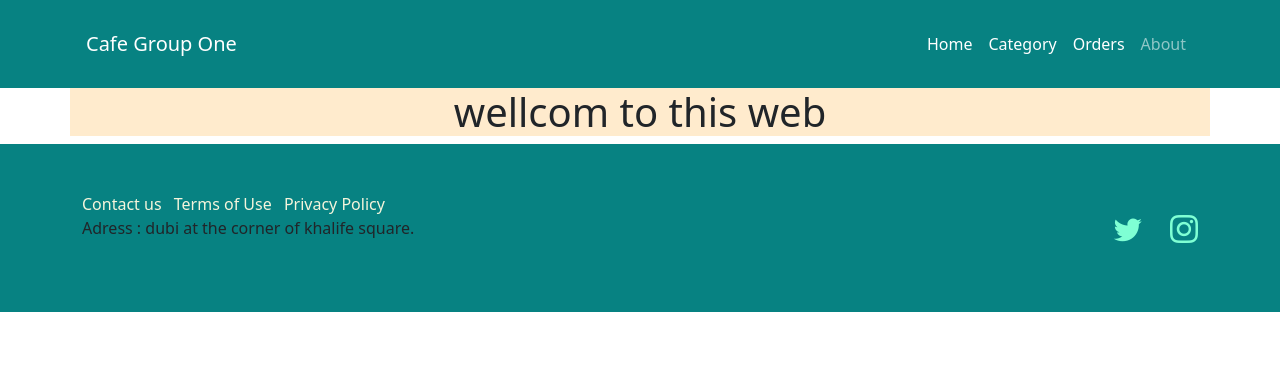
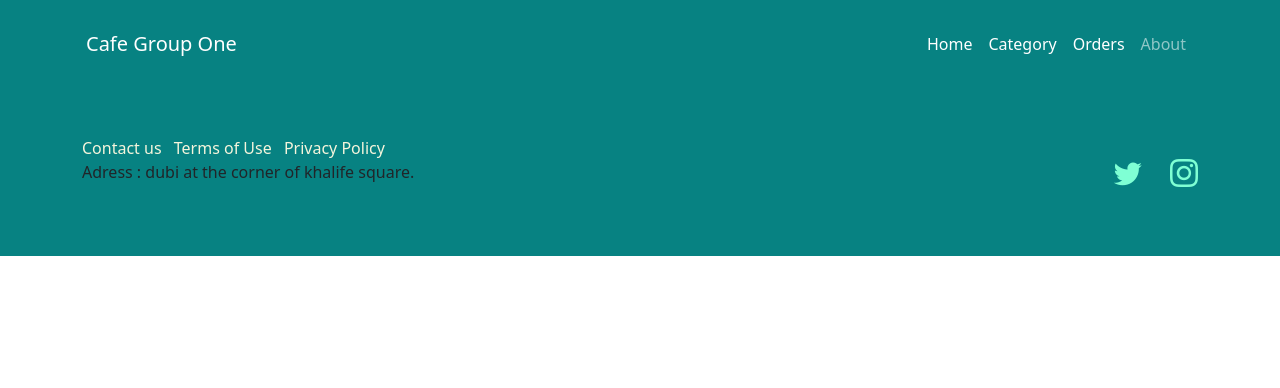
Before and after one commit to Ramin-RX7/CafeMenu, a Django app: page / in a window 1280 px wide. Shown: the top 388 px of the page. Run offline with Django 4.2, Linux system fonts and the light colour scheme; some libraries are stand-ins or nearby versions.

Commit message:
extra delete from base

```diff
--- a/src/templates/base.html
+++ b/src/templates/base.html
@@ -5,7 +5,6 @@
     <meta name="viewport" content="width=device-width, initial-scale=1" />
     <link rel="icon" type="image/x-icon" href="assets/favicon.ico">
     <link href="https://cdn.jsdelivr.net/npm/bootstrap-icons@1.4.1/font/bootstrap-icons.css" rel="stylesheet">
-    <link href="css/style.css" rel="stylesheet">
     <link
     href="https://cdn.jsdelivr.net/npm/bootstrap@5.3.0/dist/css/bootstrap.min.css"
     rel="stylesheet"
@@ -16,9 +15,6 @@
 </head>
 <body>
     {% include 'base/navbar.html' %}
-    <div class="container" style="background-color: blanchedalmond;">
-        <h1 class="text-center"> wellcom to this web</h1>
-    </div>
     {% block content %}
     {% endblock %}
     {% include 'base/footer.html' %}
```
